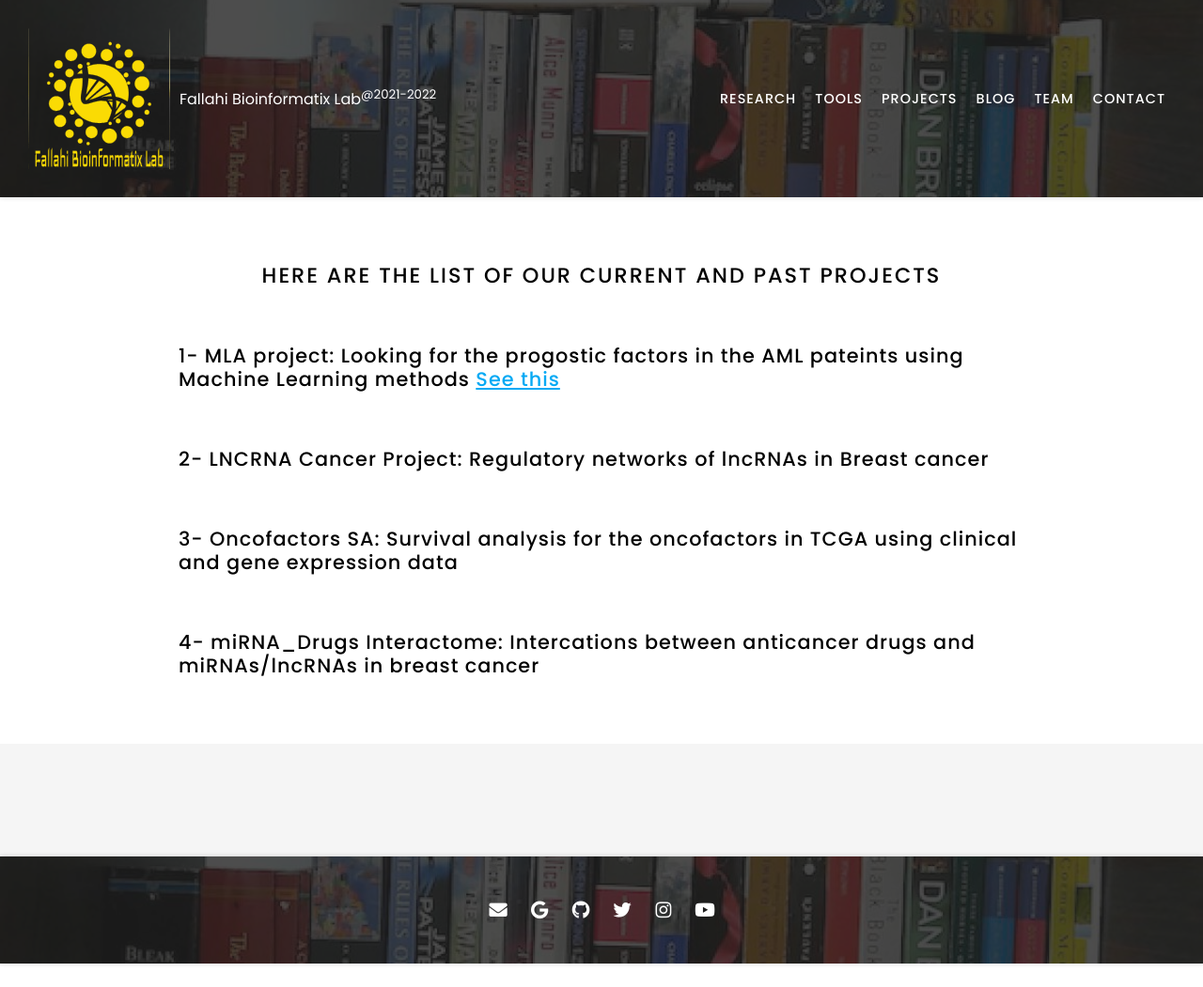
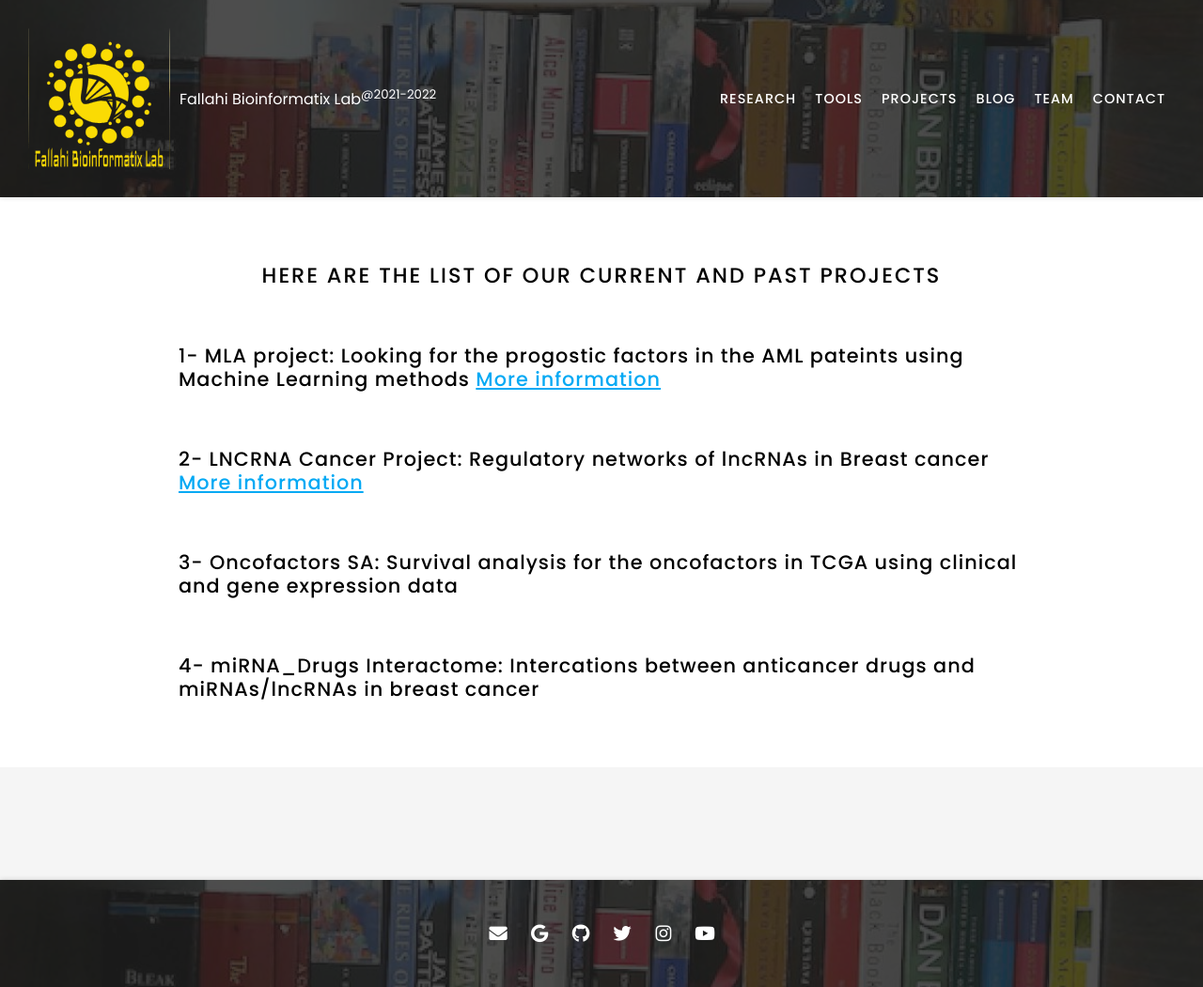
Before and after one commit to Hossein-Fallahi/Fallahi-Bioinformatics-Lab, a Jekyll site: the page built from projects/index.md, in a window 1280 px wide. Shown: the whole page at 94% size. Built offline with Jekyll 4.4.1, drawn with Linux system fonts in a browser that asks for light colours; nearby versions of some CDN libraries; before the commit the page ends 1026 px from its top, so only the background shows below that.

Commit message:
Update index.md

```diff
--- a/projects/index.md
+++ b/projects/index.md
@@ -10,9 +10,9 @@ nav:
 
 
 {:.left}
-## 1- MLA project: Looking for the progostic factors in the AML pateints using Machine Learning methods [See this](https://fallahi-bioinformatics-lab.github.io/Melanoma-Cancer-marker-prediction/)
+## 1- MLA project: Looking for the progostic factors in the AML pateints using Machine Learning methods [More information](https://fallahi-bioinformatics-lab.github.io/Melanoma-Cancer-marker-prediction/)
 {:.left}
-## 2- LNCRNA Cancer Project: Regulatory networks of lncRNAs in Breast cancer
+## 2- LNCRNA Cancer Project: Regulatory networks of lncRNAs in Breast cancer [More information](https://github.com/Fallahi-Bioinformatics-Lab/lncrnas-breast_cancer)
 {:.left}
 ## 3- Oncofactors SA: Survival analysis for the oncofactors in TCGA using clinical and gene expression data
 {:.left}
```
